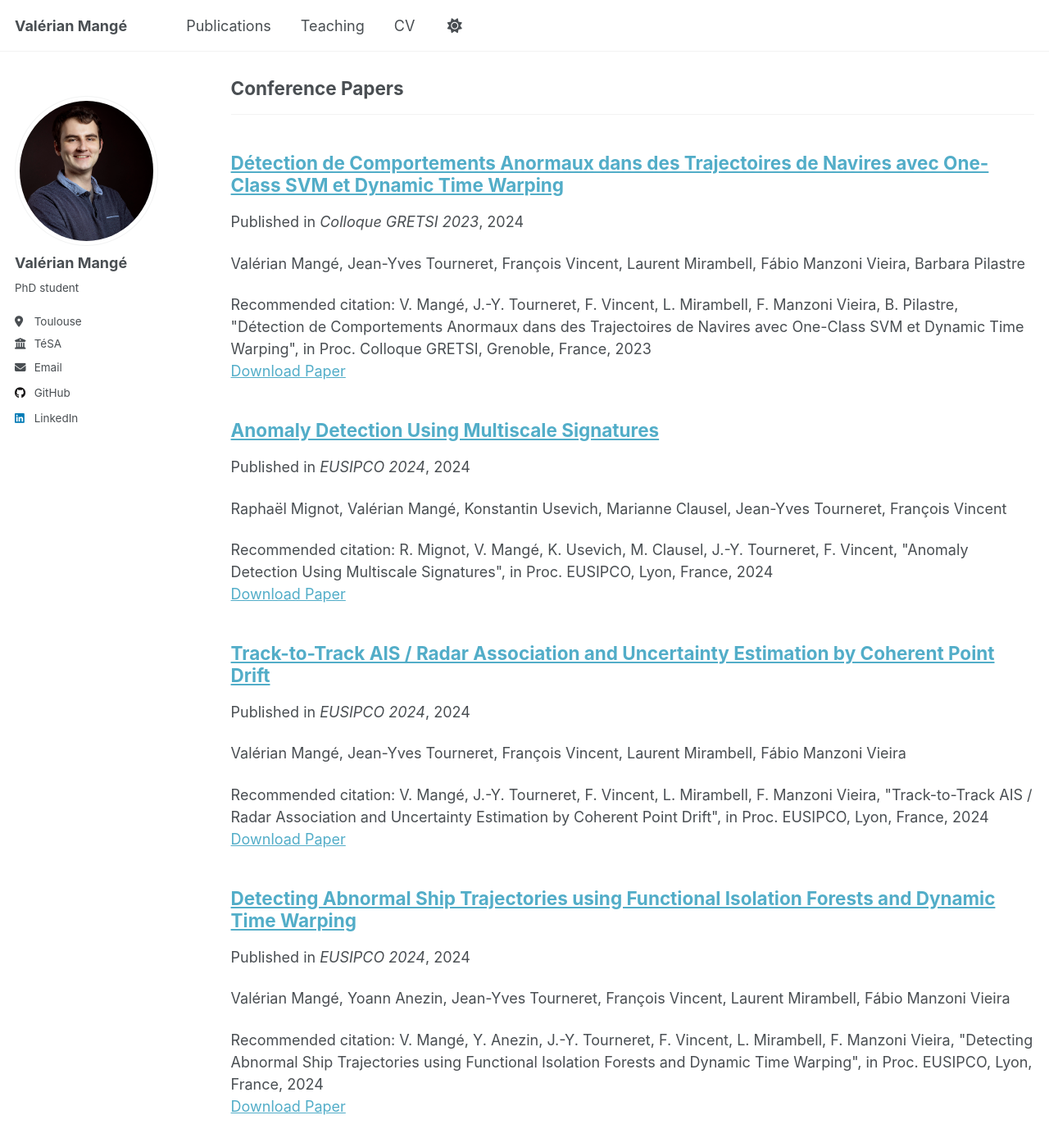
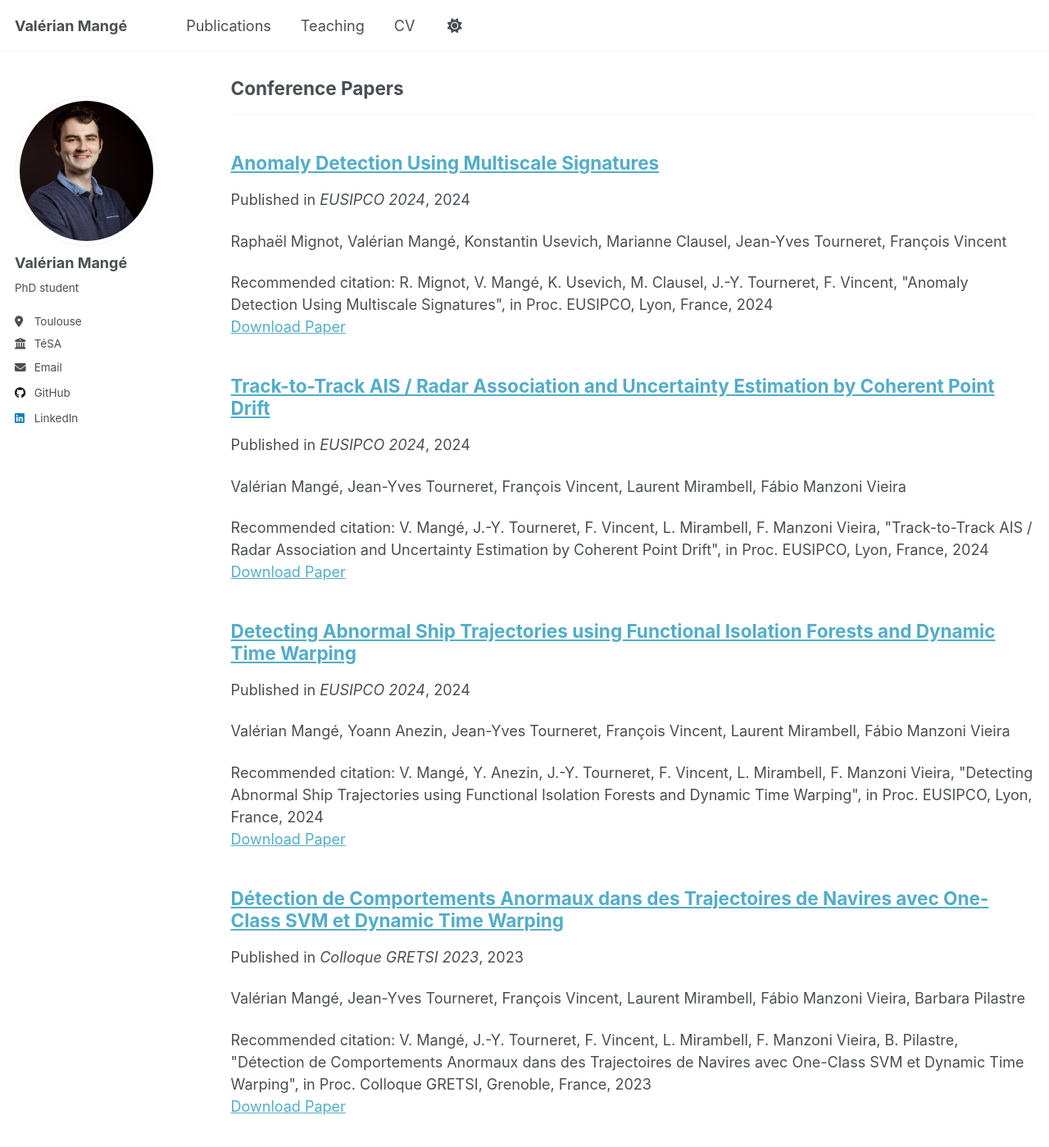
Before and after one commit to ValMang/ValMang.github.io, a Jekyll site: the page built from _pages/publications.html, in a window 1280 px wide and 1400 px high, scrolled down 1129 px. Shown: the whole window at 82% size. Built offline with Jekyll 4.4.1, drawn with Linux system fonts in a browser that asks for light colours; a script that is not in the unit is left out.

Commit message:
Update 2024-02-17-paper-title-number-6.md

```diff
--- a/_publications/2024-02-17-paper-title-number-6.md
+++ b/_publications/2024-02-17-paper-title-number-6.md
@@ -4,7 +4,7 @@ collection: publications
 category: conferences
 permalink: /publication/2024-02-17-paper-title-number-6
 excerpt: 'Valérian Mangé, Jean-Yves Tourneret, François Vincent, Laurent Mirambell, Fábio Manzoni Vieira, Barbara Pilastre'
-date: 2024-08-26
+date: 2023-08-28
 venue: 'Colloque GRETSI 2023'
 paperurl: 'https://www.tesa.prd.fr/documents/26/23gretsi_final_v2.pdf'
 citation: 'V. Mangé, J.-Y. Tourneret, F. Vincent, L. Mirambell, F. Manzoni Vieira, B. Pilastre, "Détection de Comportements Anormaux dans des Trajectoires de Navires avec One-Class SVM et Dynamic Time Warping", in Proc. Colloque GRETSI, Grenoble, France, 2023'
```
